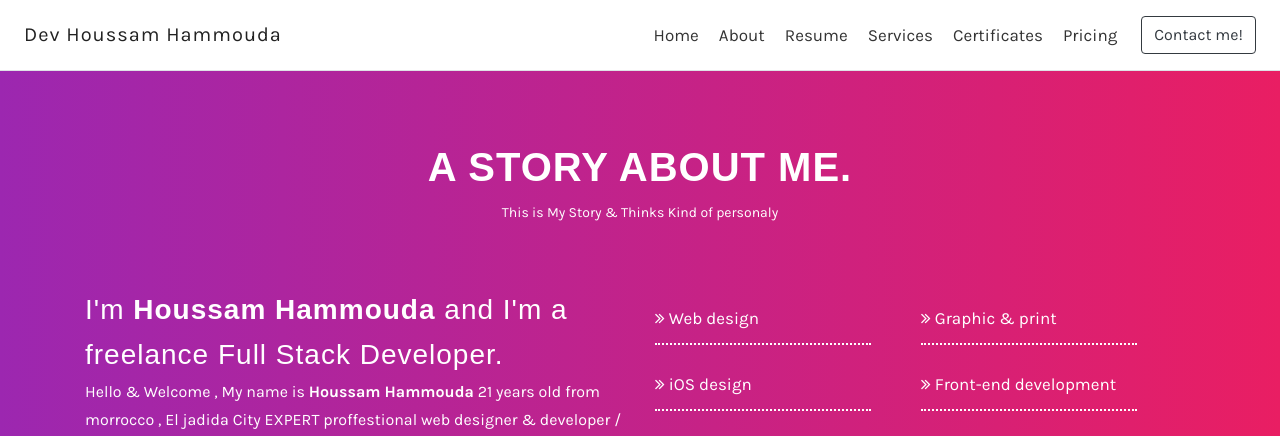
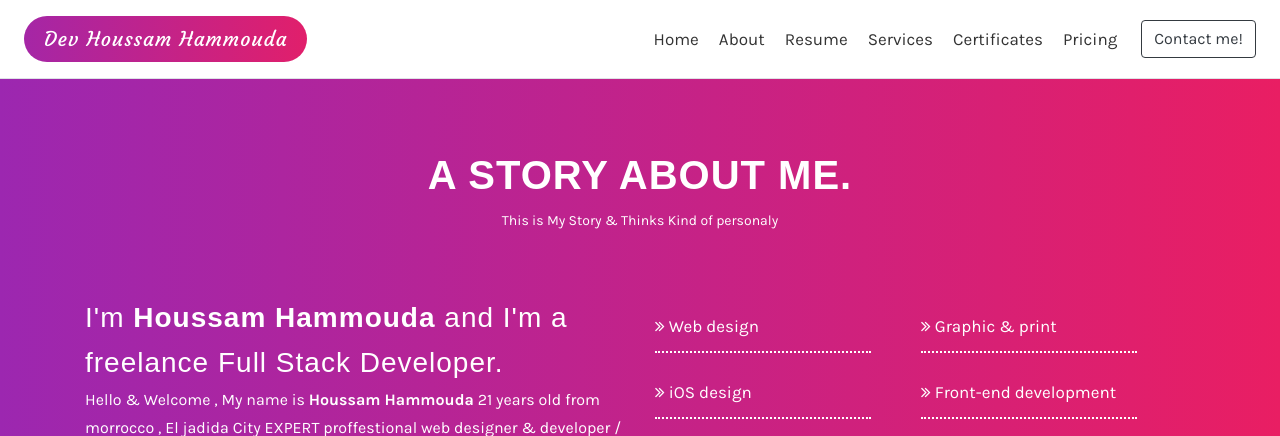
Before and after one commit to om-theme4all/om-theme4all.github.io, a PHP site: page /about.html in a window 1280 px wide. Shown: the top 436 px of the page. Run offline with PHP 8.4, Linux system fonts and the light colour scheme.

Commit message:
Update style.css

```diff
--- a/css/style.css
+++ b/css/style.css
@@ -38,7 +38,16 @@ body {
 .main-content {
     height: auto;
 }
-
+h5.my-0.mr-md-auto.font-weight-normal {
+    font-family: 'Courgette', cursive;
+    background: linear-gradient(to right, rgb(165, 38, 166), rgb(225, 31, 107));
+    padding-left: 20px;
+    padding-right: 20px;
+    padding-bottom: 7px;
+    padding-top: 7px;
+    color: #FFF;
+    border-radius: 30px;
+}
 img {
     border-style: none;
     width: 100%;
```
